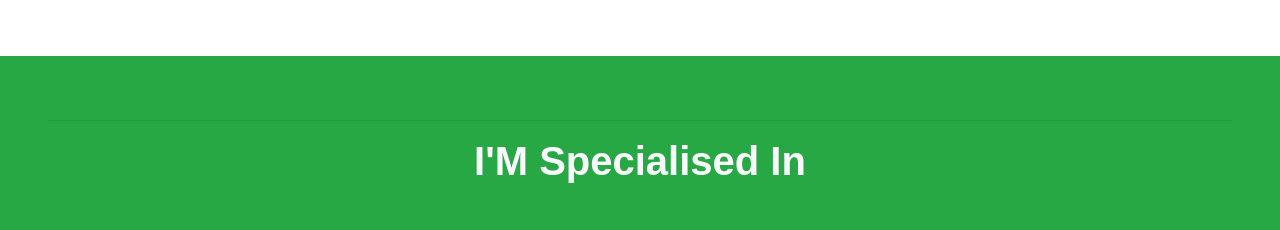
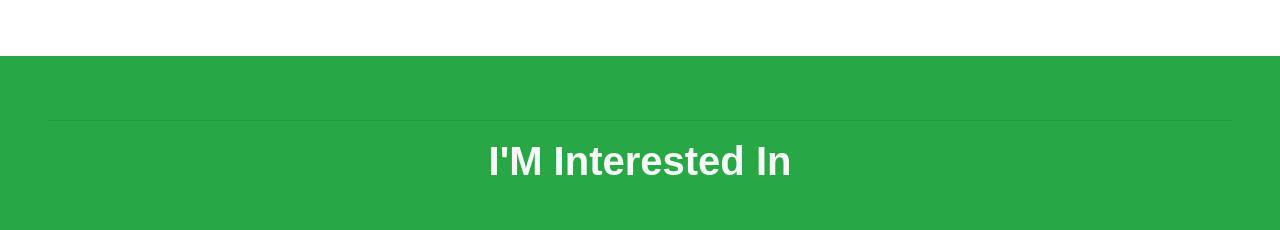
Before and after one commit to mohit98350/portfolio, a plain HTML site: page index.html in a window 1280 px wide. Shown: the part 1880-2110 px from the top of the page. Drawn offline with nearby package versions, Linux system fonts and the light colour scheme; files that its build step writes are made by us from their sources.

Commit message:
Update index.html

```diff
--- a/index.html
+++ b/index.html
@@ -142,7 +142,7 @@
 		<div class="contanier-fluid text-center specify  bg-success text-light p-5 ">
 
 			<hr>
-			<h1 class="text-center "><strong>I'M Specialised In</strong></h1>
+			<h1 class="text-center "><strong>I'M Interested In</strong></h1>
 
 
 
```
